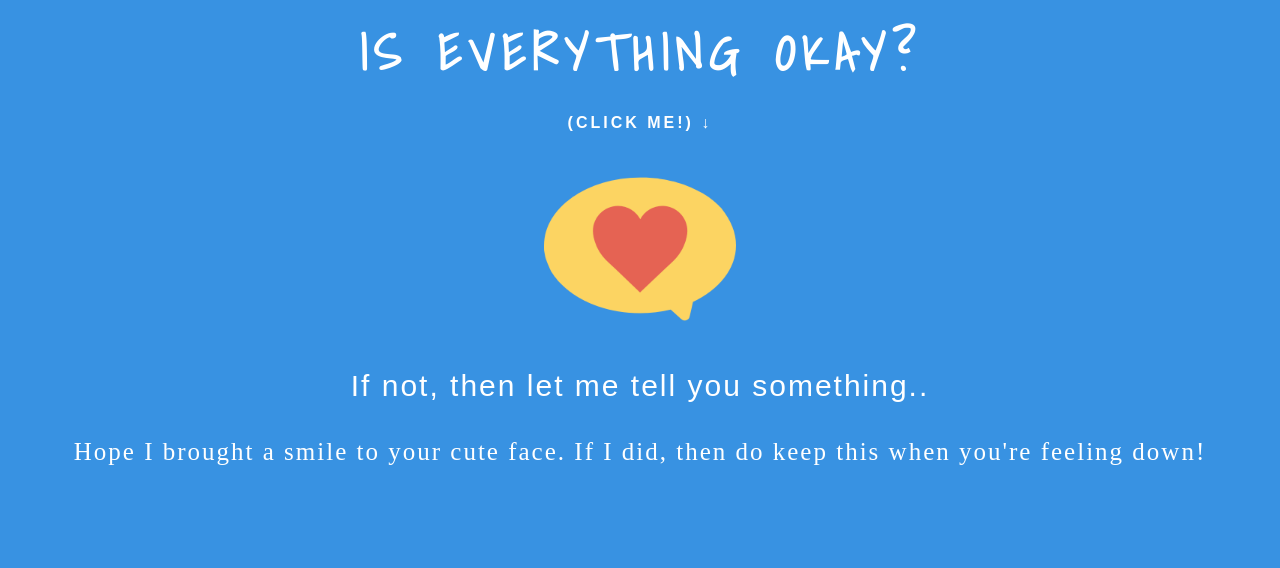
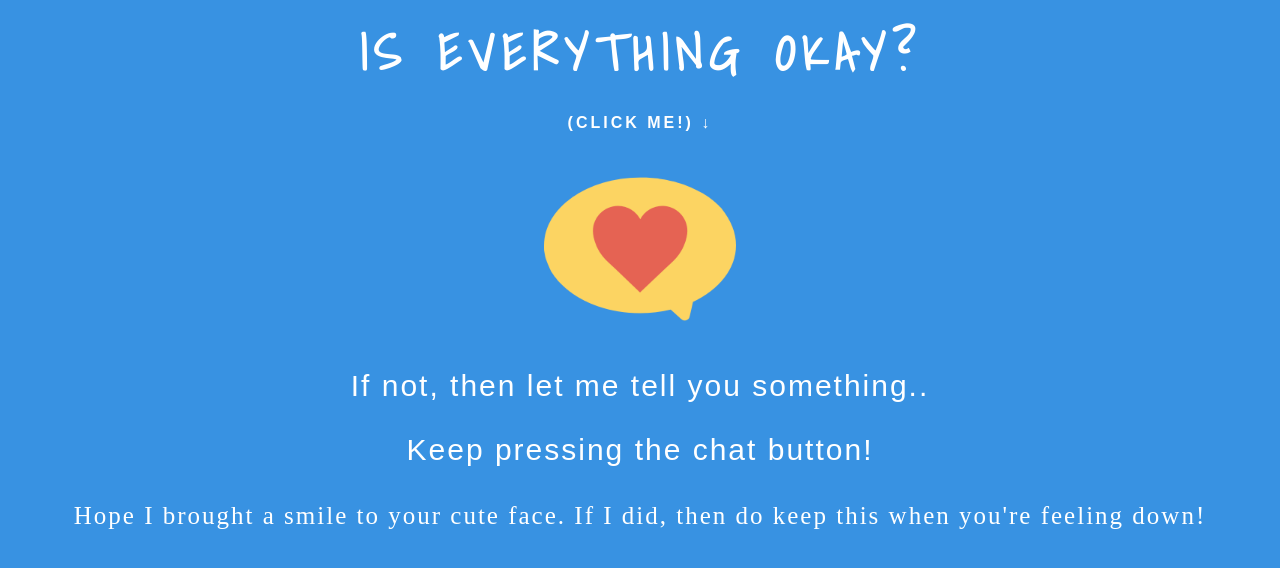
Before and after one commit to Arthanz/foryere2, a plain HTML site: page index.html in a window 1280 px wide. Drawn offline with nearby package versions, Linux system fonts and the light colour scheme; a web font is replaced by a local one.

Commit message:
Update index.html

```diff
--- a/index.html
+++ b/index.html
@@ -42,6 +42,7 @@
                 <img src="assets/yellow_chat.png" id="yellow-chat" title="Click me ♥">
             </div>
             <p>If not, then let me tell you something..</p>
+            <p>Keep pressing the chat button! </p>
             <p id="facts"></p>
             <!-- Hidden image and text initially -->
             <img id="surprise-image" src="assets/yeree.jpeg" alt="Surprise Image" style="display: none;">
```
